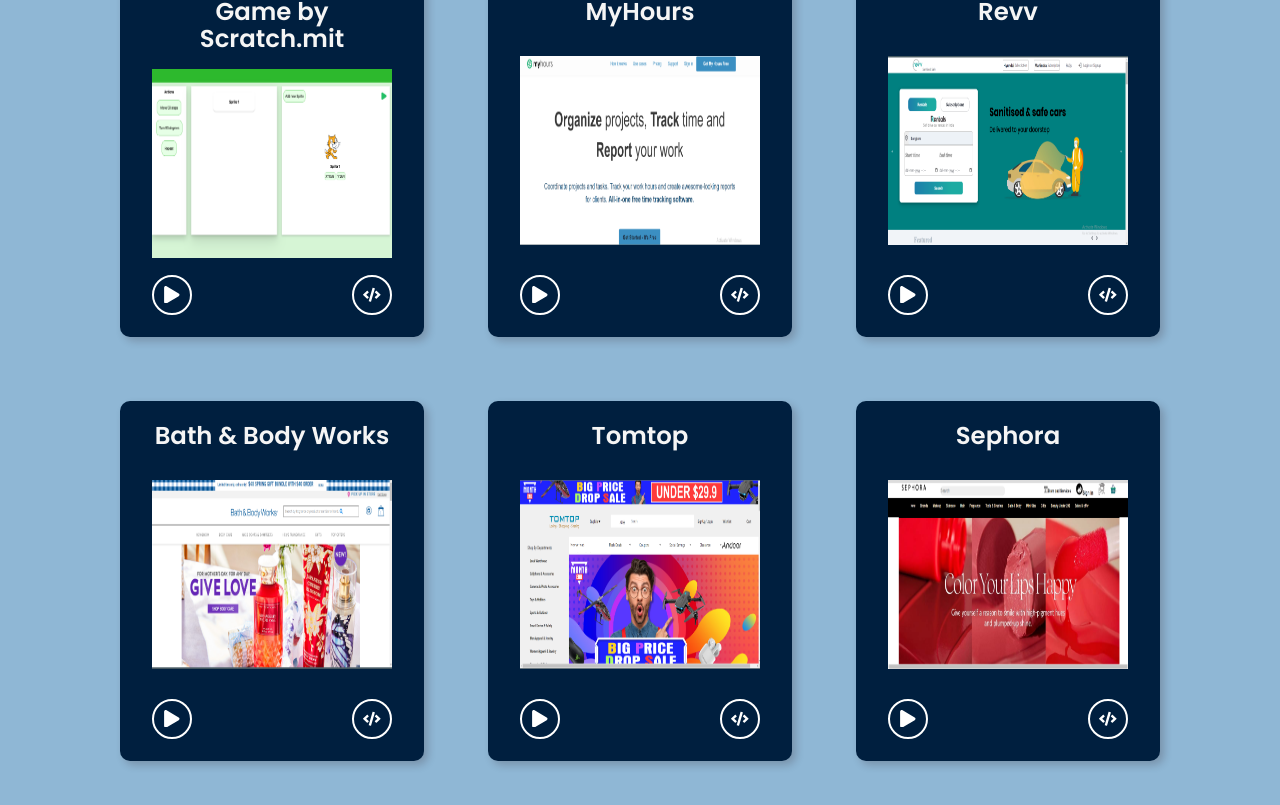
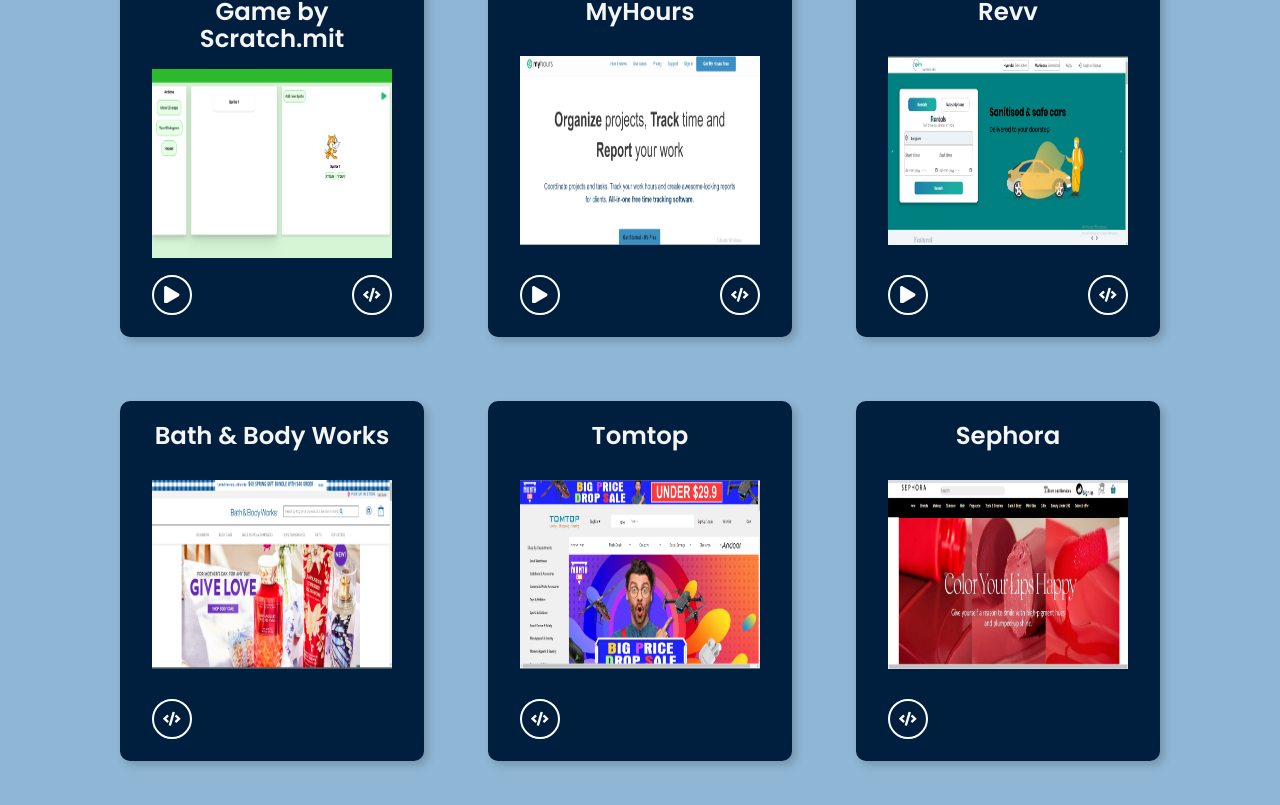
Before and after one commit to Mshradha/portfoilio-update, a React (Create React App) app: page /projects in a window 1280 px wide. Shown: the part 475-1280 px from the top of the page. Built offline with nearby package versions, Linux system fonts and the light colour scheme; a web font is replaced by a local one.

Commit message:
fix: link avaible then show the icon

```diff
--- a/src/components/Projects/SingleProject/SingleProject.js
+++ b/src/components/Projects/SingleProject/SingleProject.js
@@ -52,12 +52,15 @@
             </h2>
             <img src={image ? image : placeholder} alt={name} />
             <div className="project--showcaseBtn">
+              {demo && (
                 <a
                   href={demo}
                   target="_blank"
                   rel="noreferrer"
                   className={classes.iconBtn}
-                aria-labelledby={`${name.replace(" ", "-").toLowerCase()} ${name
+                  aria-labelledby={`${name
+                    .replace(" ", "-")
+                    .toLowerCase()} ${name
                     .replace(" ", "-")
                     .toLowerCase()}-demo`}
                 >
@@ -67,6 +70,7 @@
                     aria-label="Demo"
                   />
                 </a>
+              )}
               <a
                 href={code}
                 target="_blank"
```
Lines whose indentation alone changed are shown as unchanged.
